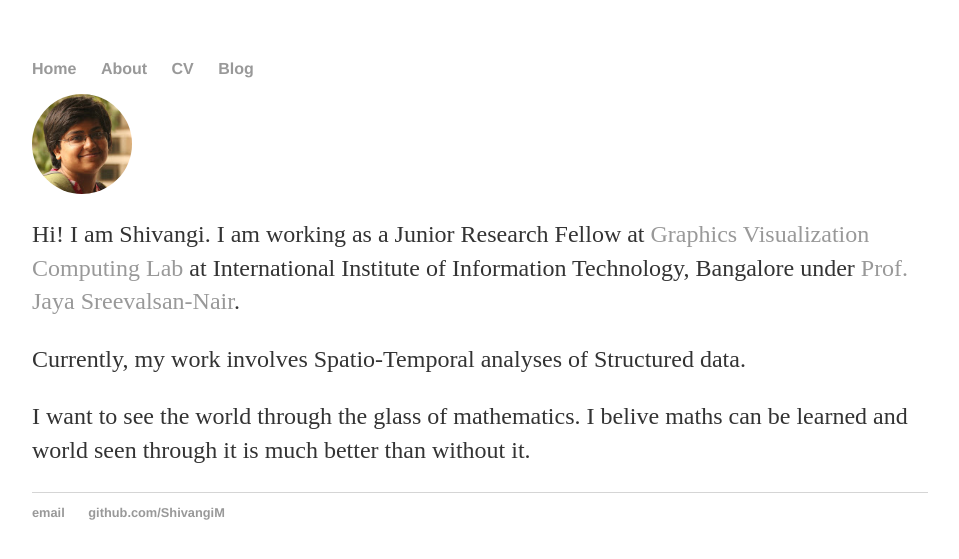
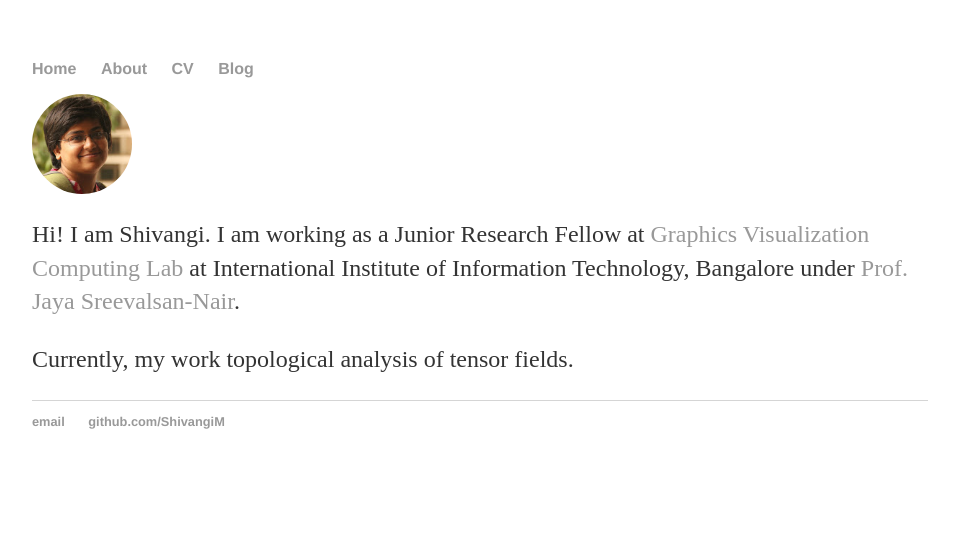
Before and after one commit to ShivangiM/shivangim.github.io, a Jekyll site: the page built from index.html, in a window 1280 px wide. Shown: the top 559 px of the page, without its empty margins (160-1119 px from the left). Built offline with Jekyll 4.4.1, drawn with Linux system fonts in a browser that asks for light colours.

Commit message:
Update index.html

```diff
--- a/index.html
+++ b/index.html
@@ -6,6 +6,5 @@ title: Shivangi Motwani
 <div class="blurb">
 	<img src="./Shivangi.JPG" alt="Shivangi Motwani" style="width:100px;height:100px;" align="middle">
 	<p>Hi! I am Shivangi. I am working as a Junior Research Fellow at <a href="https://www.iiitb.ac.in/GVCL/GVCL.html">Graphics Visualization Computing Lab</a> at International Institute of Information Technology, Bangalore under <a href="https://www.iiitb.ac.in/faculty_page.php?name=JayaSreevalsanNair">Prof. Jaya Sreevalsan-Nair</a>.</p>
-	<p>Currently, my work involves Spatio-Temporal analyses of Structured data.</p>
-	<p>I want to see the world through the glass of mathematics. I belive maths can be learned and world seen through it is much better than without it.</p>
+	<p>Currently, my work topological analysis of tensor fields.</p>
 </div><!-- /.blurb -->
```
